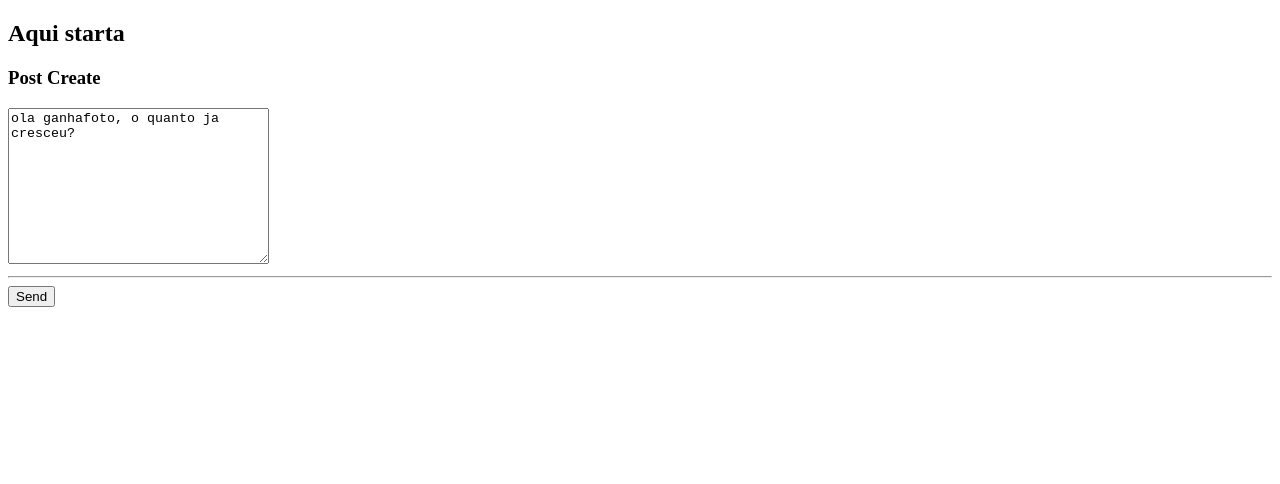
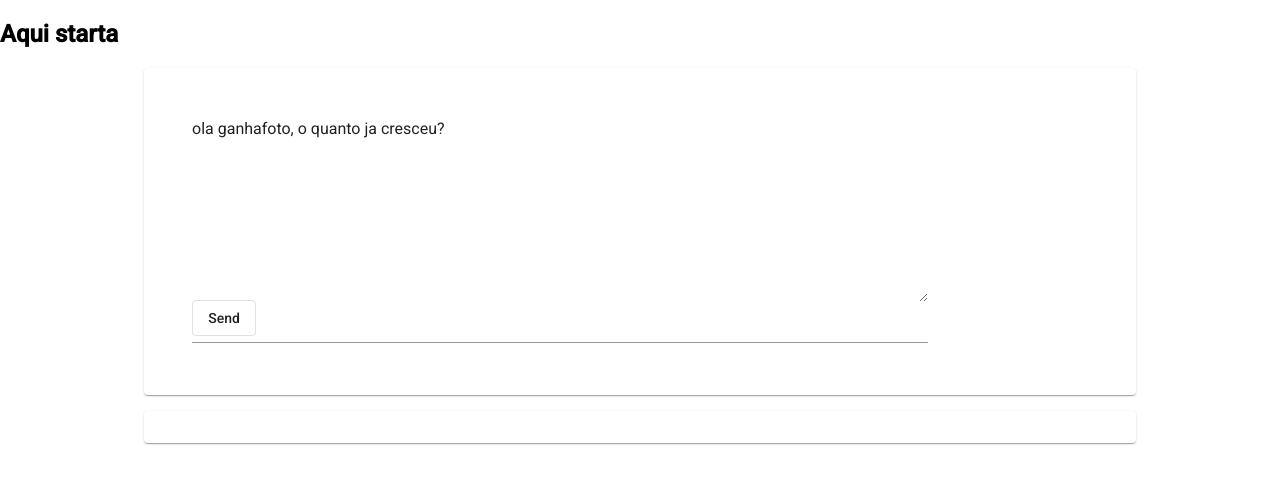
Before and after one commit to ruansenadev/mean-course, an Angular app: page / in a window 1280 px wide. Shown: the top 484 px of the page. Built offline with nearby package versions, Linux system fonts and the light colour scheme.

Commit message:
material mod comp

```diff
--- a/angular.json
+++ b/angular.json
@@ -24,6 +24,7 @@
               "src/assets"
             ],
             "styles": [
+              "./node_modules/@angular/material/prebuilt-themes/indigo-pink.css",
               "src/styles.css"
             ],
             "scripts": []
@@ -88,6 +89,7 @@
               "src/assets"
             ],
             "styles": [
+              "./node_modules/@angular/material/prebuilt-themes/indigo-pink.css",
               "src/styles.css"
             ],
             "scripts": []
@@ -119,6 +121,7 @@
           }
         }
       }
-    }},
+    }
+  },
   "defaultProject": "course-project"
 }
--- a/package.json
+++ b/package.json
@@ -12,10 +12,12 @@
   "private": true,
   "dependencies": {
     "@angular/animations": "~9.1.11",
+    "@angular/cdk": "^9.2.4",
     "@angular/common": "~9.1.11",
     "@angular/compiler": "~9.1.11",
     "@angular/core": "~9.1.11",
     "@angular/forms": "~9.1.11",
+    "@angular/material": "^9.2.4",
     "@angular/platform-browser": "~9.1.11",
     "@angular/platform-browser-dynamic": "~9.1.11",
     "@angular/router": "~9.1.11",
--- /dev/null
+++ b/src/app/post/post-create/post-create.component.css
@@ -0,0 +1,10 @@
+mat-card {
+  max-width: 60rem;
+  margin: 1rem auto;
+  text-align: center;
+}
+mat-form-field {
+  display: block;
+  max-width: 46rem;
+  padding: 1rem 2rem;
+}
--- a/src/app/post/post-create/post-create.component.html
+++ b/src/app/post/post-create/post-create.component.html
@@ -1,5 +1,9 @@
-<h3>Post Create</h3>
-<textarea cols="30" rows="10" [(ngModel)]="postContent"></textarea>
-<hr>
-<button (click)="onAddPost()">Send</button>
-<p>{{ newPost }}</p>
+<mat-card>
+  <mat-form-field>
+    <textarea matInput cols="30" rows="10" [(ngModel)]="postContent"></textarea>
+    <button mat-stroked-button (click)="onAddPost()">Send</button>
+  </mat-form-field>
+</mat-card>
+<mat-card>
+  <p>{{ newPost }}</p>
+</mat-card>
--- a/src/app/post/post-create/post-create.component.ts
+++ b/src/app/post/post-create/post-create.component.ts
@@ -3,6 +3,7 @@ import { Component } from "@angular/core";
 @Component({
   selector: 'app-post-create',
   templateUrl: './post-create.component.html',
+  styleUrls: ['./post-create.component.css']
 })
 
 export class PostCreateComponent {
--- a/src/index.html
+++ b/src/index.html
@@ -6,6 +6,8 @@
   <base href="/">
   <meta name="viewport" content="width=device-width, initial-scale=1">
   <link rel="icon" type="image/x-icon" href="favicon.ico">
+  <link href="https://fonts.googleapis.com/css?family=Roboto:300,400,500&display=swap" rel="stylesheet">
+  <link href="https://fonts.googleapis.com/icon?family=Material+Icons" rel="stylesheet">
 </head>
 <body>
   <app-root></app-root>
--- a/src/styles.css
+++ b/src/styles.css
@@ -1 +1,4 @@
 /* You can add global styles to this file, and also import other style files */
+
+html, body { height: 100%; }
+body { margin: 0; font-family: Roboto, "Helvetica Neue", sans-serif; }
```
Also changed, not shown: src/app/app.module.ts (+9 -1 lines), 1 other file (tests, documents, lock files or other folders).
